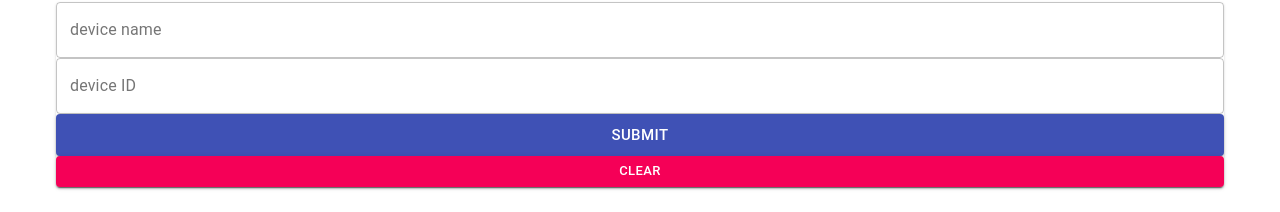
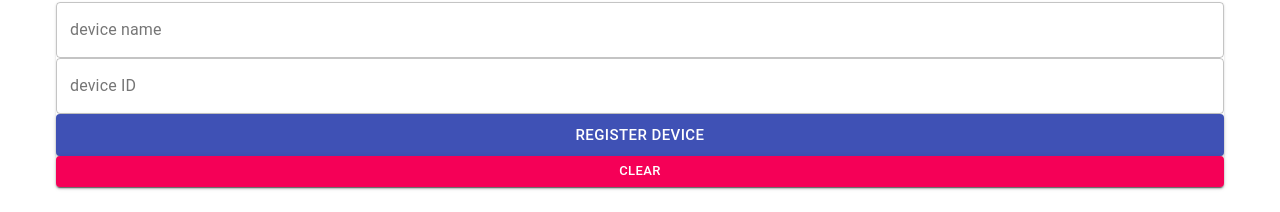
Before and after one commit to rachelhon/iot, a React (Create React App) app in the folder client/: page /addDevice in a window 1280 px wide. Shown: the part 142-354 px from the top of the page. Built offline with nearby package versions, Linux system fonts and the light colour scheme.

Commit message:
submit -> register device button

```diff
--- a/client/src/components/Form/Form.js
+++ b/client/src/components/Form/Form.js
@@ -25,7 +25,7 @@ const Form = () => {
         <form autoComplete="off" noValidate className={`${classes.root} ${classes.form}`} onSubmit={handleSubmit}>
           <TextField name="device name" variant="outlined" label="device name" fullWidth value={deviceData.deviceName} onChange={(e) => setDeviceData({ ...deviceData, deviceName: e.target.value })} />
           <TextField name="device ID" variant="outlined" label="device ID" fullWidth value={deviceData.deviceID} onChange={(e) => setDeviceData({ ...deviceData, deviceID: e.target.value })} />
-          <Button className={classes.buttonSubmit} variant="contained" color="primary" size="large" type="submit" fullWidth>Submit</Button>
+          <Button className={classes.buttonSubmit} variant="contained" color="primary" size="large" type="submit" fullWidth>Register Device</Button>
           <Button variant="contained" color="secondary" size="small" onClick={clear} fullWidth>Clear</Button>
         </form>
       </Paper>
```
